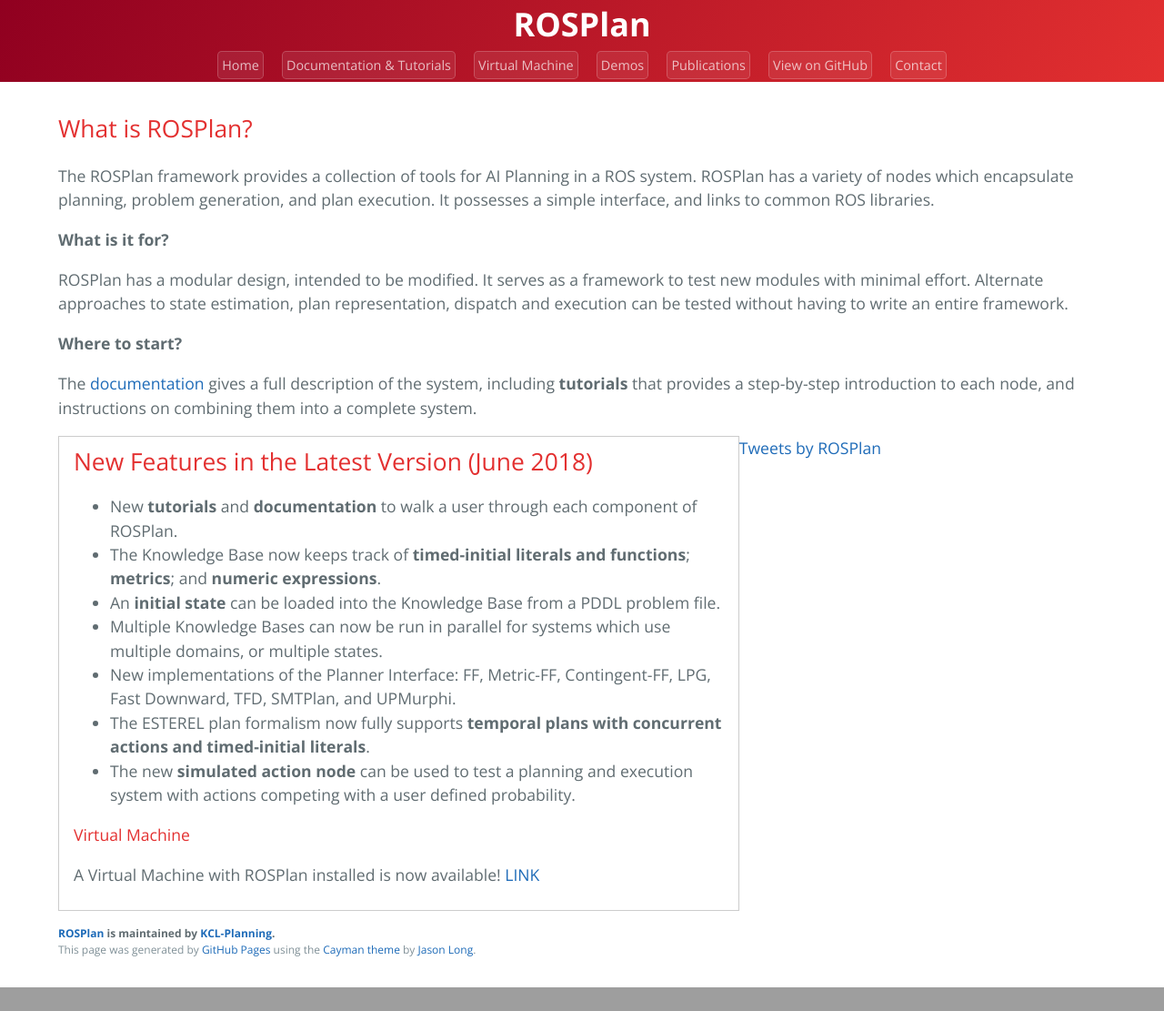
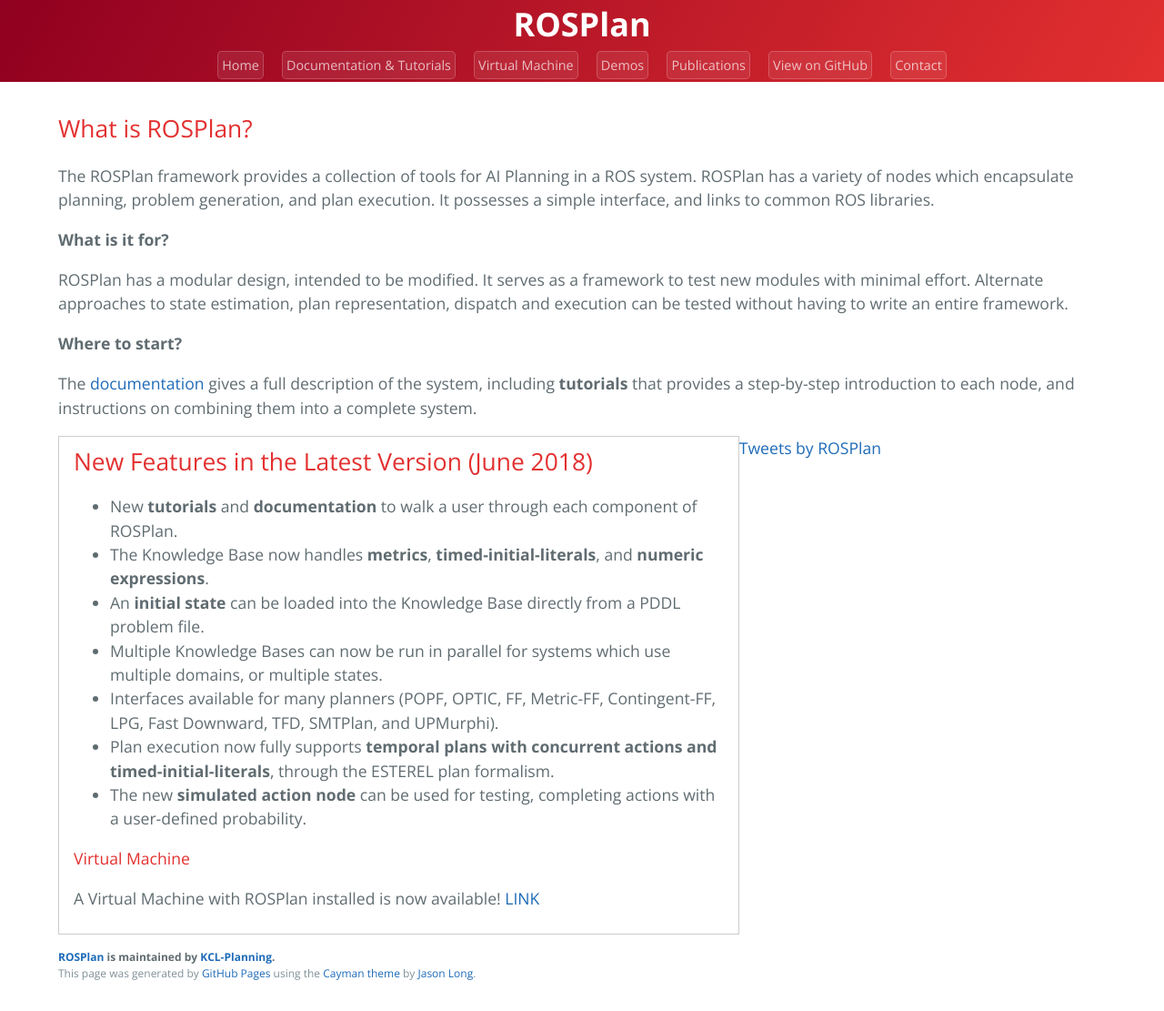
Before and after one commit to KCL-Planning/ROSPlan, a Jekyll site: the page built from index.md, in a window 1280 px wide. Shown: the whole page at 91% size. Built offline with Jekyll 4.4.1, drawn with Linux system fonts in a browser that asks for light colours; comment, search, counter and statistics services are not loaded; before the commit the page ends 1085 px from its top, so only the background shows below that.

Commit message:
Update news.md

```diff
--- a/_includes/news.md
+++ b/_includes/news.md
@@ -1,12 +1,12 @@
 ## New Features in the Latest Version (June 2018)
 
 - New **tutorials** and **documentation** to walk a user through each component of ROSPlan.
-- The Knowledge Base now keeps track of **timed-initial literals and functions**; **metrics**; and **numeric expressions**.
-- An **initial state** can be loaded into the Knowledge Base from a PDDL problem file.
+- The Knowledge Base now handles **metrics**, **timed-initial-literals**, and **numeric expressions**.
+- An **initial state** can be loaded into the Knowledge Base directly from a PDDL problem file.
 - Multiple Knowledge Bases can now be run in parallel for systems which use multiple domains, or multiple states.
-- New implementations of the Planner Interface: FF, Metric-FF, Contingent-FF, LPG, Fast Downward, TFD, SMTPlan, and UPMurphi.
-- The ESTEREL plan formalism now fully supports **temporal plans with concurrent actions and timed-initial literals**.
-- The new **simulated action node** can be used to test a planning and execution system with actions competing with a user defined probability.
+- Interfaces available for many planners (POPF, OPTIC, FF, Metric-FF, Contingent-FF, LPG, Fast Downward, TFD, SMTPlan, and UPMurphi).
+- Plan execution now fully supports **temporal plans with concurrent actions and timed-initial-literals**, through the ESTEREL plan formalism.
+- The new **simulated action node** can be used for testing, completing actions with a user-defined probability.
 
 #### Virtual Machine
 A Virtual Machine with ROSPlan installed is now available! [LINK](https://nms.kcl.ac.uk/daniele.magazzeni/ROSPlan-Ubuntu16.04.ova)
```
